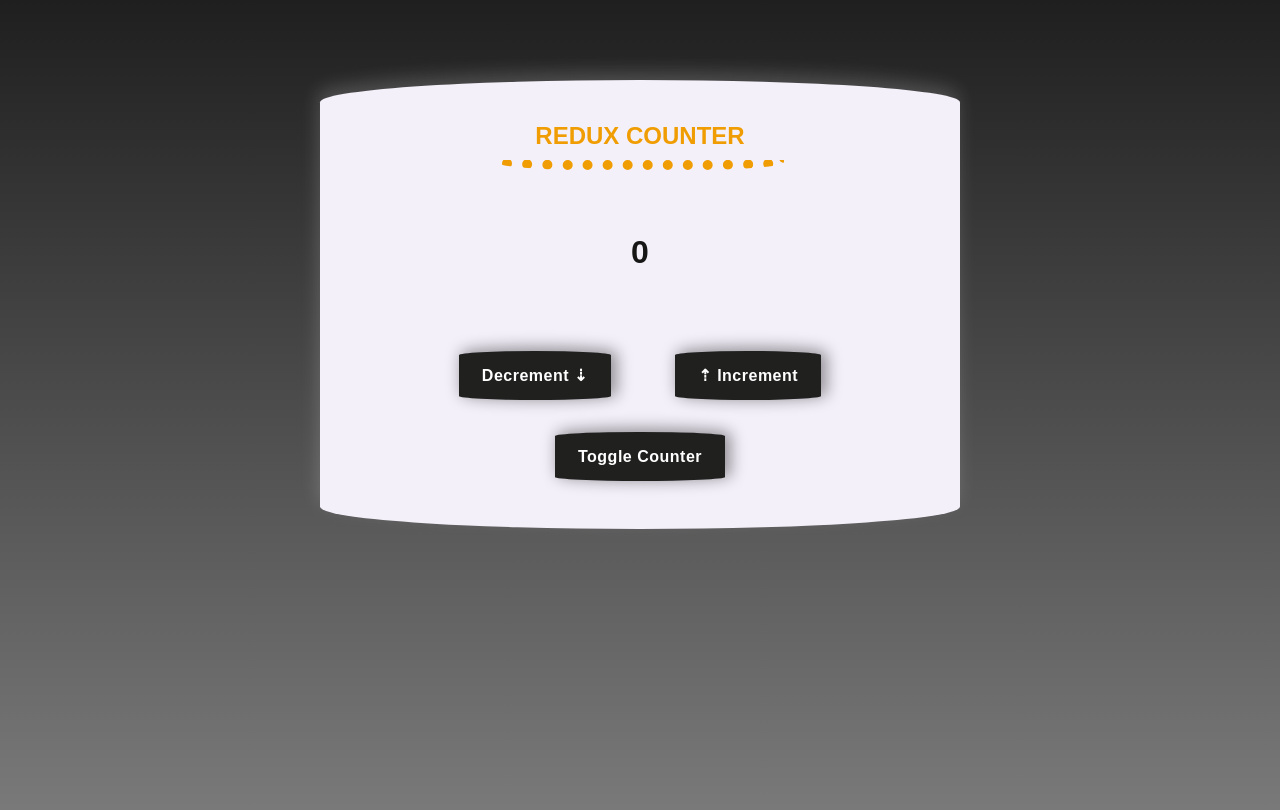
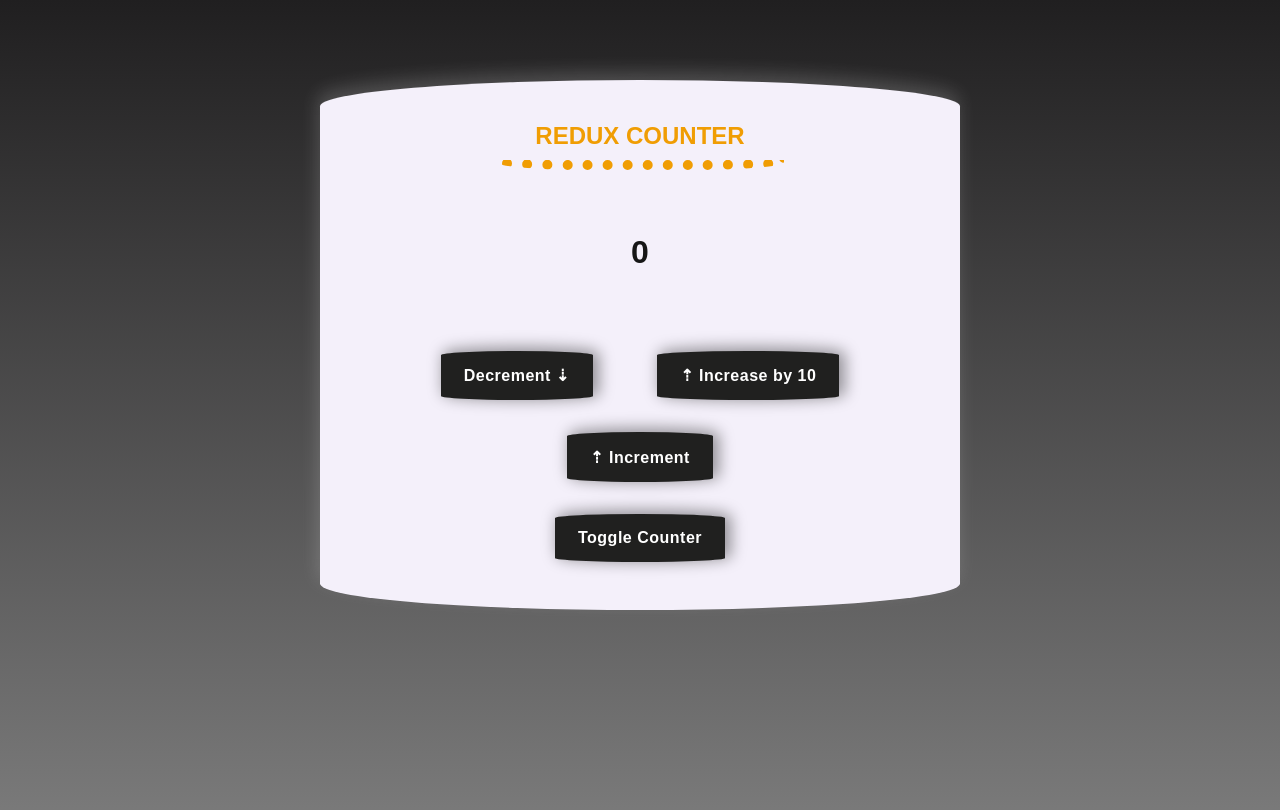
Before and after one commit to ShahramShakiba/ReactJS-Redux, a React (Create React App) app in the folder ReactJS-Redux/Redux-Counter/: page / in a window 1280 px wide. Shown: the top 810 px of the page. Built offline with nearby package versions, Linux system fonts and the light colour scheme.

Commit message:
Attaching Payloads to Actions

```diff
--- a/ReactJS-Redux/Redux-Counter/src/Store/redux.js
+++ b/ReactJS-Redux/Redux-Counter/src/Store/redux.js
@@ -6,6 +6,12 @@
       counter: state.counter + 1,
     };
   }
+
+   if (action.type === 'INCREASE') {
+     return {
+       counter: state.counter + action.amount,
+     };
+   }
 
   if (action.type === 'DECREMENT') {
     return {
--- a/ReactJS-Redux/Redux-Counter/src/components/Counter.js
+++ b/ReactJS-Redux/Redux-Counter/src/components/Counter.js
@@ -11,6 +11,11 @@
   const handleIncrement = () => {
     dispatch({ type: 'INCREMENT' });
   };
+
+  const handleIncrease = () => {
+    dispatch({ type: 'INCREASE', amount: 10 });
+  };
+
   const handleDecrement = () => {
     dispatch({ type: 'DECREMENT' });
   };
@@ -25,6 +30,7 @@
 
       <div>
         <button onClick={handleDecrement}> Decrement ⇣ </button>
+        <button onClick={handleIncrease}> ⇡ Increase by 10 </button>
         <button onClick={handleIncrement}> ⇡ Increment </button>
       </div>
 
@@ -34,8 +40,8 @@
 }
 
 /* useSelector
-* - React Redux will create a subscription to the Redux store's state for this component, and get the value of `counter` key
-*/
+ * - React Redux will create a subscription to the Redux store's state for this component, and get the value of `counter` key
+ */
 
 /* Redux with "Class-Based Component"
 class Counter extends Component {
```
